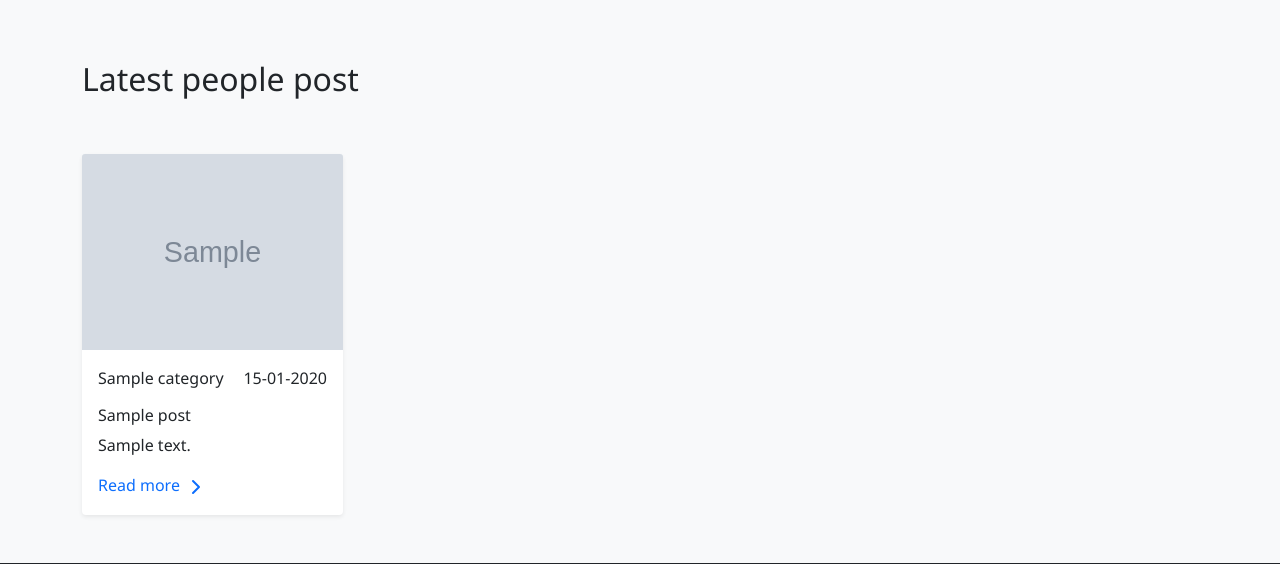
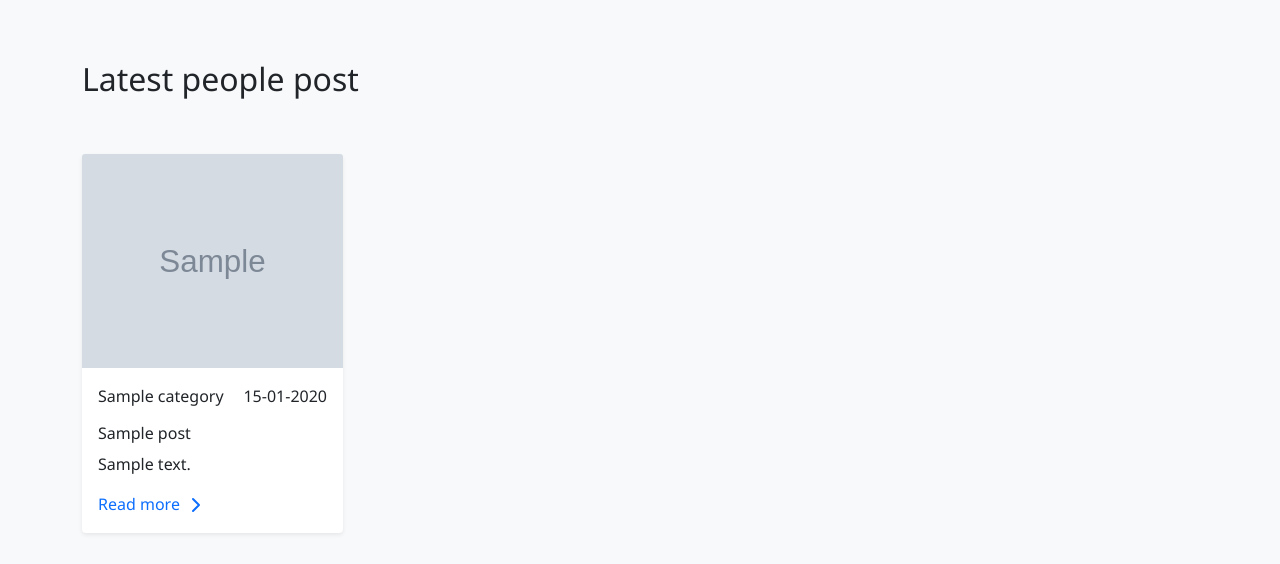
Before and after one commit to inguanku/inguanku, a CodeIgniter 4 app: template app/Views/index.php in a window 1280 px wide. Shown: the part 1751-2315 px from the top of the page. Run offline with PHP 8.4 and a stand-in for CodeIgniter, Linux system fonts and the light colour scheme; the template is opened without the code that fills it: most values are stand-ins (such as "Sample title", 1, 10 or a date in 2020); grey boxes marked "Sample" are stand-in pictures; data that the repository does not hold is empty; some libraries are stand-ins or nearby versions.

Commit message:
fix image recent post

```diff
--- a/app/Views/index.php
+++ b/app/Views/index.php
@@ -125,7 +125,7 @@
                     <?php foreach ($post as $p) : ?>
                         <div class="col-12 col-sm-6 col-lg-3">
                             <div class="card border-0 shadow-sm">
-                                <img src="./images/post/<?= $p->file_name; ?>" class="card-img-top" alt="...">
+                                <img src="./images/post/<?= $p->file_name; ?>" class="card-img-top thumb-post" alt="...">
                                 <div class="card-body">
                                     <p class="card-text d-flex justify-content-between">
                                         <span class="uppercase font-size-12 main-color font-weight-medium"><?= $p->category; ?></span>
```
